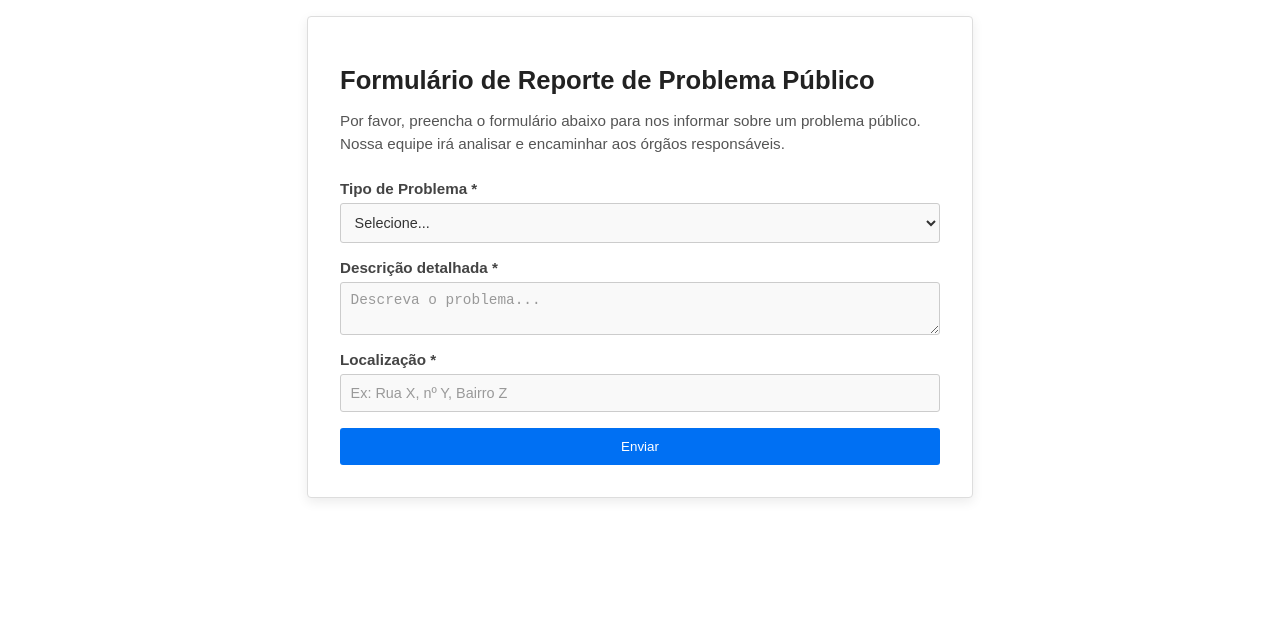
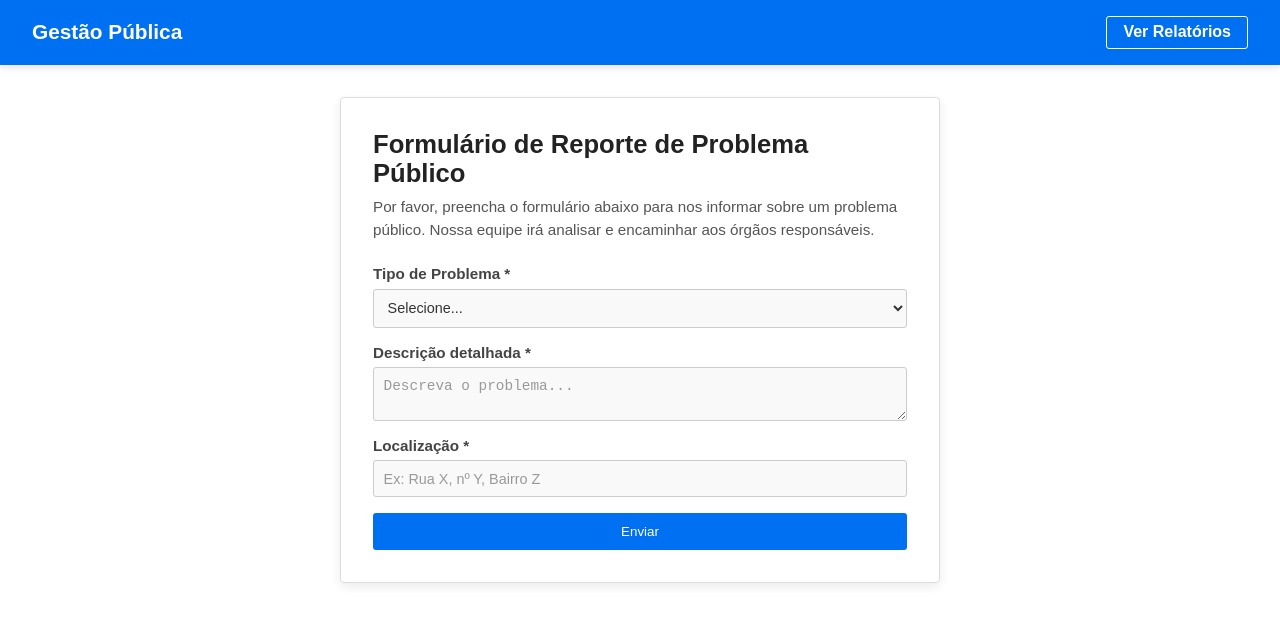
Before and after one commit to dokasmn/public-issues-app, a Next.js app: page / in a window 1280 px wide. Shown: the top 624 px of the page. Built offline with nearby package versions, Linux system fonts and the light colour scheme; no server answers.

Commit message:
feat: add report page

```diff
--- a/src/app/globals.css
+++ b/src/app/globals.css
@@ -1,6 +1,51 @@
+* {
+  padding: 0;
+  margin: 0;
+  box-sizing: border-box;
+}
+
+/* Navbar */
+.navbar {
+  width: 100%;
+  background-color: #0070f3;
+  padding: 1rem 2rem;
+  box-shadow: 0 2px 8px rgba(0, 0, 0, 0.12);
+  display: flex;
+  justify-content: space-between;
+  align-items: center;
+  font-family: Arial, sans-serif;
+  position: sticky;
+  top: 0;
+  z-index: 1000;
+}
+
+.navbar-title {
+  color: white;
+  font-weight: 600;
+  font-size: 1.3rem;
+}
+
+.navbar-link {
+  color: white;
+  background-color: transparent;
+  border: 1.5px solid white;
+  padding: 0.4rem 1rem;
+  border-radius: 3px;
+  text-decoration: none;
+  font-weight: 600;
+  transition: background-color 0.3s, color 0.3s;
+}
+
+.navbar-link:hover {
+  background-color: white;
+  color: #0070f3;
+  cursor: pointer;
+}
+
+/* Margem entre navbar e formulário */
 .form-container {
   max-width: 600px;
-  margin: 1rem auto;
+  margin: 2rem auto 1rem; /* topo maior (2rem), base 1rem */
   background-color: white;
   padding: 2rem;
   border: 1px solid #ddd;
@@ -9,6 +54,8 @@
   color: #333;
   border-radius: 4px;
 }
+
+/* Restante do seu CSS */
 
 .form-title {
   font-size: 1.6rem;
@@ -78,10 +125,10 @@
   font-size: 0.9rem;
 }
 
-/* Responsividade para telas menores */
+/* Responsividade atualizada */
 @media (max-width: 600px) {
   .form-container {
-    margin: 0.5rem;
+    margin: 1.5rem 1rem 1rem; /* menos topo na responsividade */
     padding: 1rem;
   }
 
@@ -102,4 +149,18 @@
     font-size: 0.9rem;
     padding: 0.6rem 0.8rem;
   }
+
+  /* Navbar adapta o padding para telas pequenas */
+  .navbar {
+    padding: 0.75rem 1rem;
+  }
+
+  .navbar-title {
+    font-size: 1.1rem;
+  }
+
+  .navbar-link {
+    padding: 0.3rem 0.8rem;
+    font-size: 0.9rem;
+  }
 }
--- a/src/app/page.tsx
+++ b/src/app/page.tsx
@@ -1,6 +1,7 @@
 'use client'
 
 import React, { useState } from 'react'
+import Link from 'next/link'
 import { Input } from '@/components/ui/input'
 import { Textarea } from '@/components/ui/textarea'
 import { Button } from '@/components/ui/button'
@@ -17,7 +18,9 @@
   const [success, setSuccess] = useState(false)
   const [error, setError] = useState<string | null>(null)
 
-    const handleChange = (e: React.ChangeEvent<HTMLInputElement | HTMLTextAreaElement | HTMLSelectElement>) => {
+  const handleChange = (
+    e: React.ChangeEvent<HTMLInputElement | HTMLTextAreaElement | HTMLSelectElement>
+  ) => {
     setFormData({ ...formData, [e.target.name]: e.target.value })
   }
 
@@ -43,6 +46,16 @@
   }
 
   return (
+    <>
+      {/* Navbar */}
+      <nav className="navbar">
+        <h1 className="navbar-title">Gestão Pública</h1>
+        <Link href="/last-report" className="navbar-link">
+          Ver Relatórios
+        </Link>
+      </nav>
+
+      {/* Formulário */}
       <main className="form-container">
         <h1 className="form-title">Formulário de Reporte de Problema Público</h1>
         <p className="form-description">
@@ -100,5 +113,6 @@
           {error && <p className="form-error">{error}</p>}
         </form>
       </main>
+    </>
   )
 }
```
Also changed, not shown: src/app/last-report/page.tsx (added, +75 -0 lines). Lines whose indentation alone changed are shown as unchanged.
